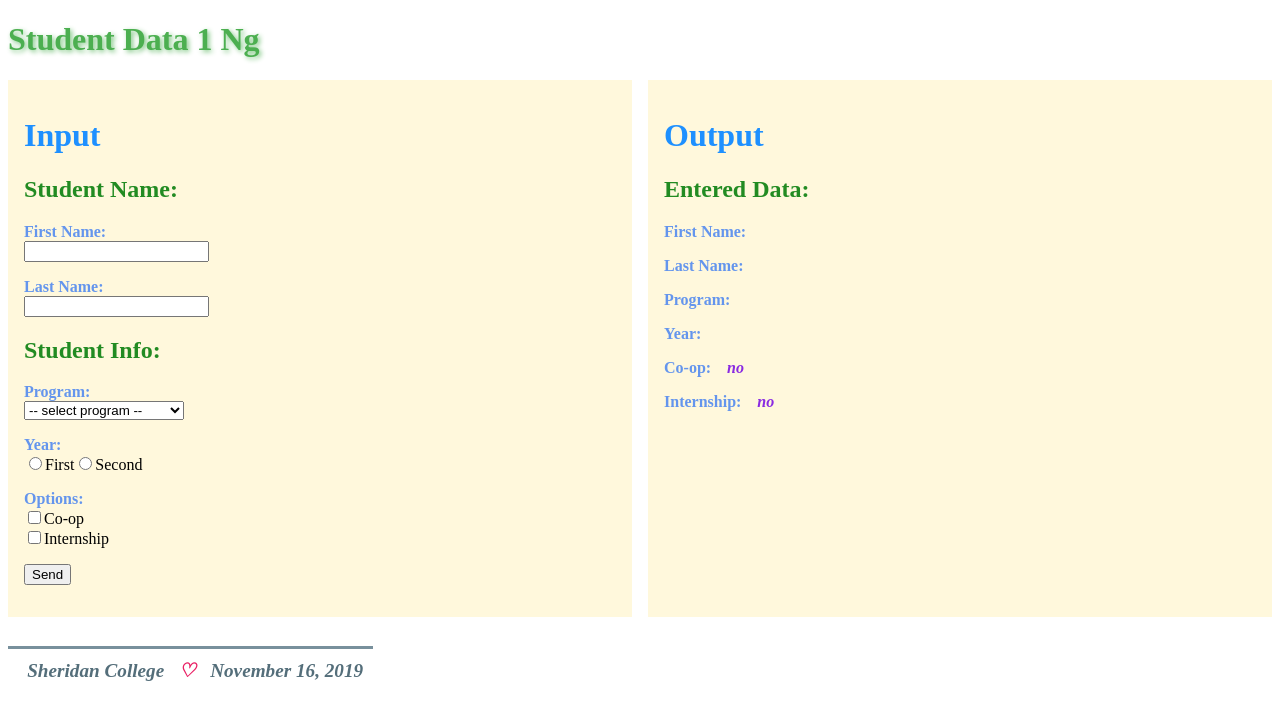
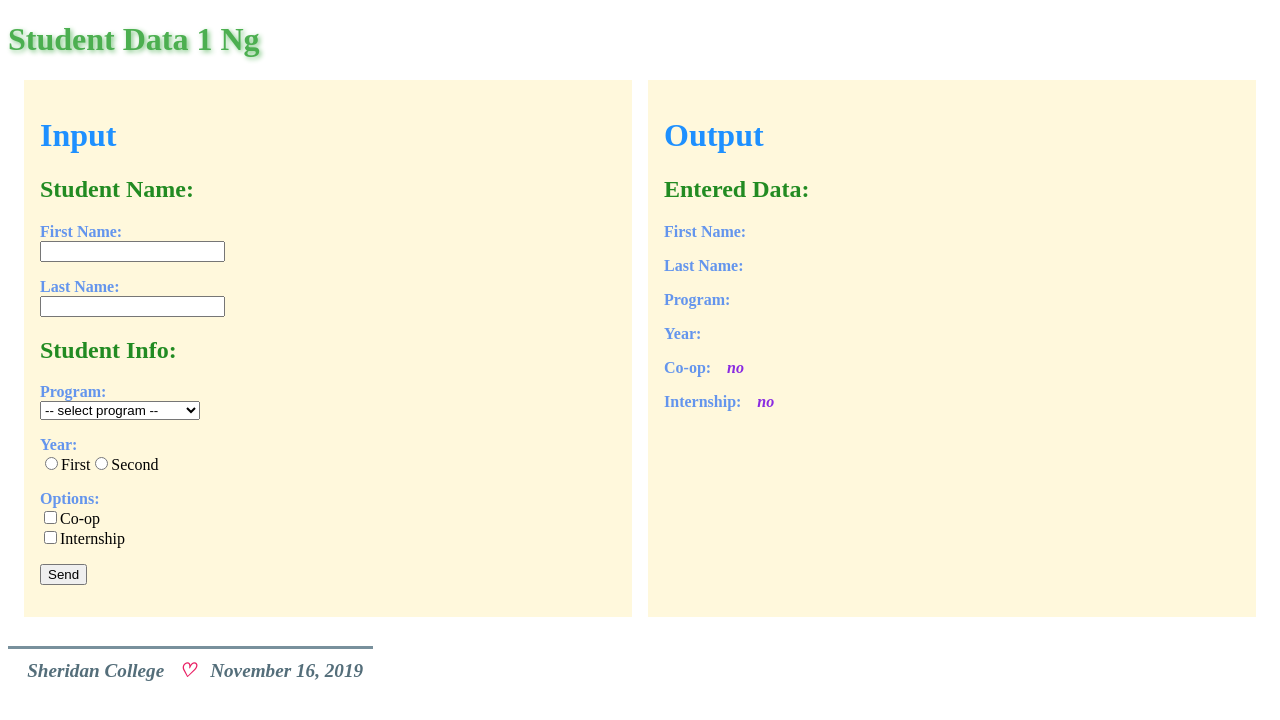
Before and after one commit to tetervak/StudentData1Ng, an Angular app: page / in a window 1280 px wide. Shown: the top 720 px of the page. Built offline with nearby package versions, Linux system fonts and the light colour scheme.

Commit message:
added padding to main

```diff
--- a/src/app/app.component.css
+++ b/src/app/app.component.css
@@ -1,3 +1,8 @@
+main{
+  padding-left: 1em;
+  padding-right: 1em;
+}
+
 h1{
   color: #4caf50;
   text-shadow: 2px 2px 5px #81c784;
```
